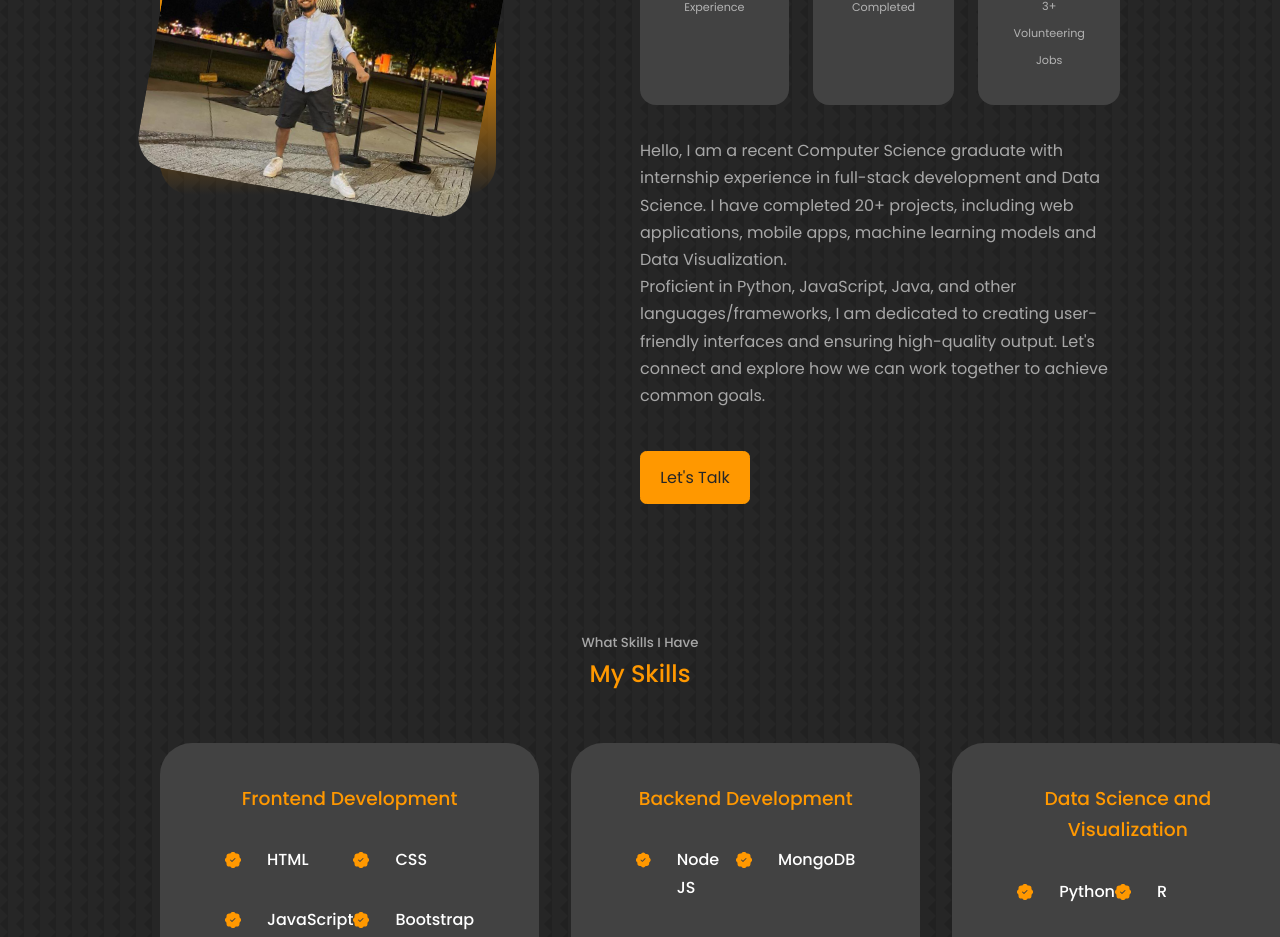
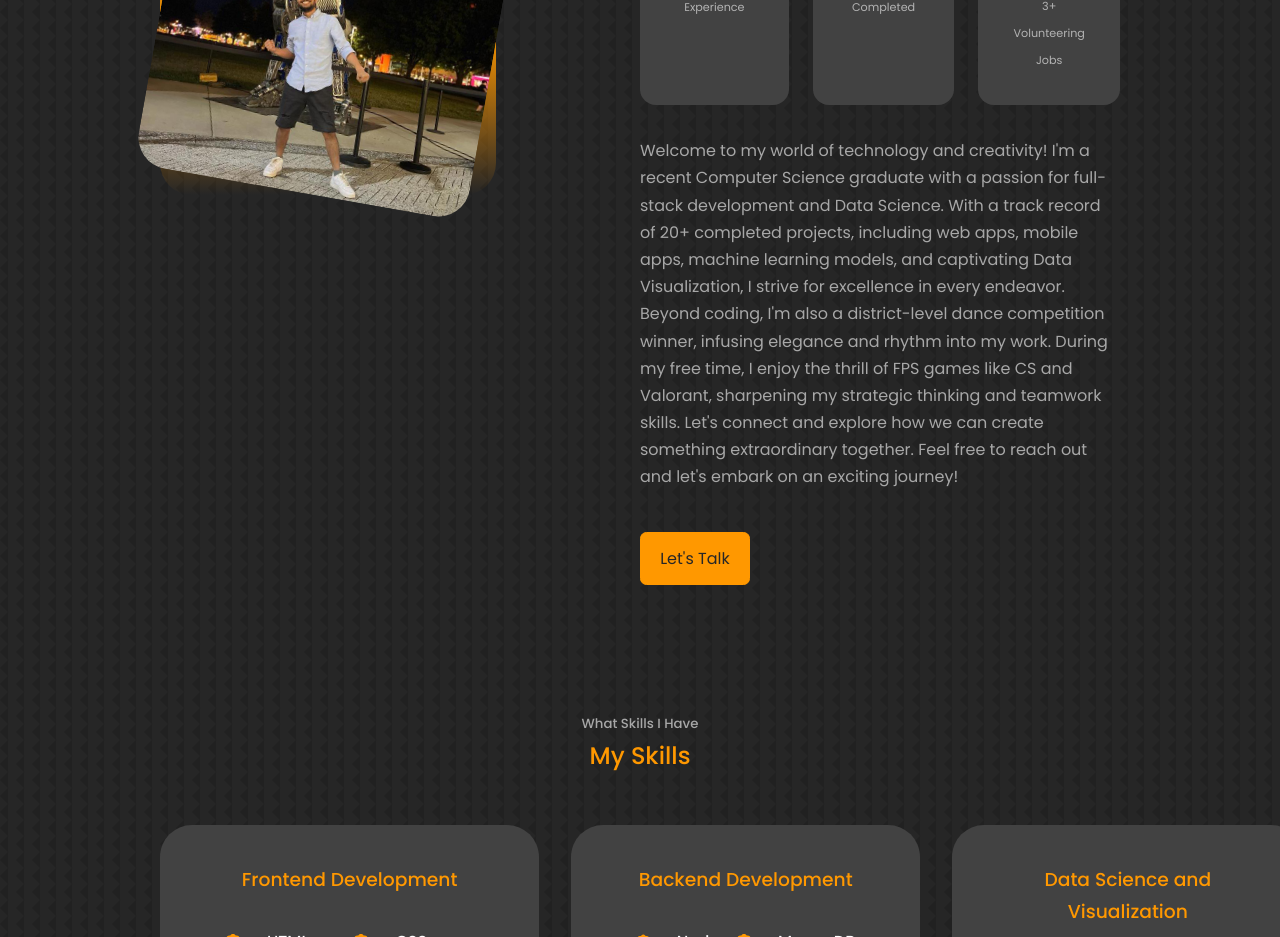
Before and after one commit to Ar5en1c/react-portfolio, a React (Create React App) app: page / in a window 1280 px wide. Shown: the part 1180-2117 px from the top of the page. Built offline with nearby package versions, Linux system fonts and the light colour scheme; the HTML template or start-up script is replaced by a standard one.

Commit message:
Update About.jsx

```diff
--- a/src/components/about/About.jsx
+++ b/src/components/about/About.jsx
@@ -35,7 +35,9 @@ const About = () => {
               <small>3+ Volunteering Jobs</small>
             </article>
           </div>
-          <p>Hello, I am a recent Computer Science graduate with internship experience in full-stack development and Data Science. I have completed 20+ projects, including web applications, mobile apps, machine learning models and Data Visualization.<br/> Proficient in Python, JavaScript, Java, and other languages/frameworks, I am dedicated to creating user-friendly interfaces and ensuring high-quality output. Let's connect and explore how we can work together to achieve common goals.</p>
+          <p>Welcome to my world of technology and creativity! I'm a recent Computer Science graduate with a passion for full-stack development and Data Science. With a track record of 20+ completed projects, including web apps, mobile apps, machine learning models, and captivating Data Visualization, I strive for excellence in every endeavor.
+Beyond coding, I'm also a district-level dance competition winner, infusing elegance and rhythm into my work. During my free time, I enjoy the thrill of FPS games like CS and Valorant, sharpening my strategic thinking and teamwork skills.
+Let's connect and explore how we can create something extraordinary together. Feel free to reach out and let's embark on an exciting journey!</p>
           <a href="#contact" className='btn btn-primary'>Let's Talk</a>
         </div>
       </div>
```
